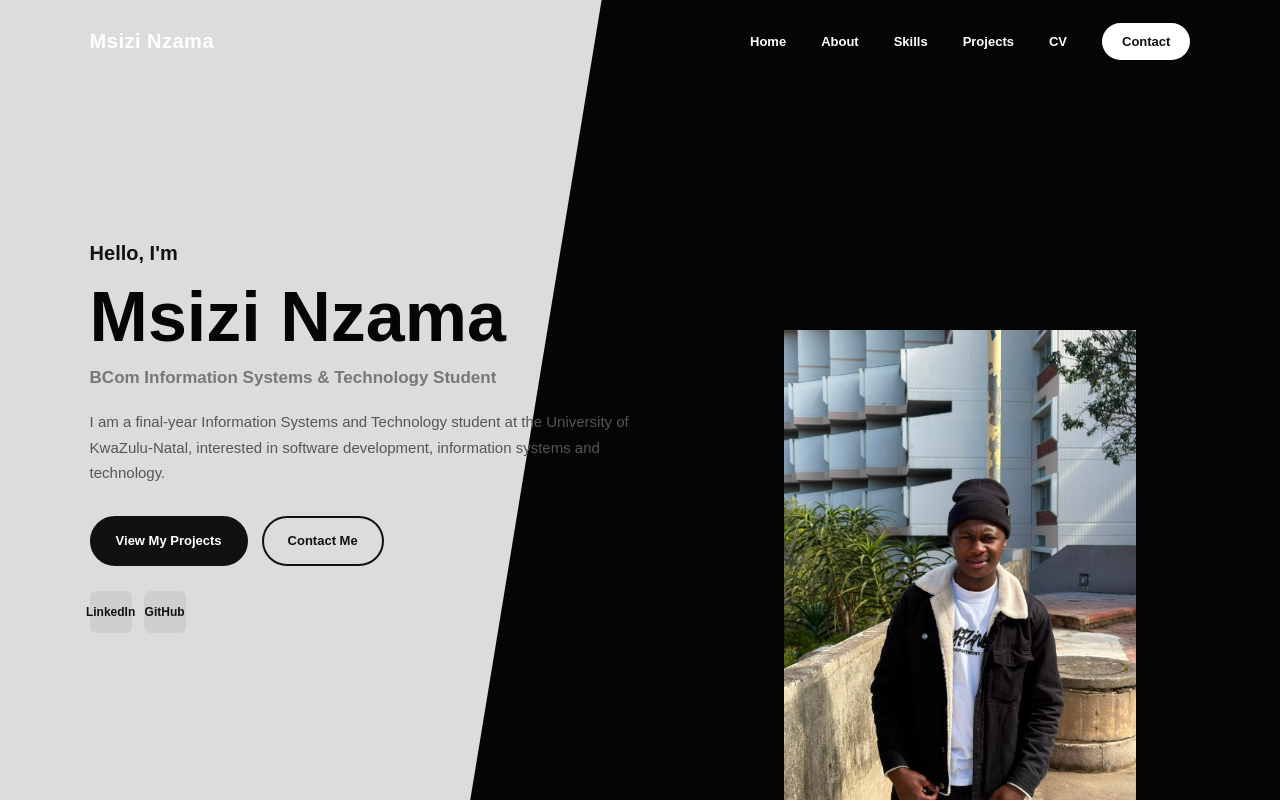
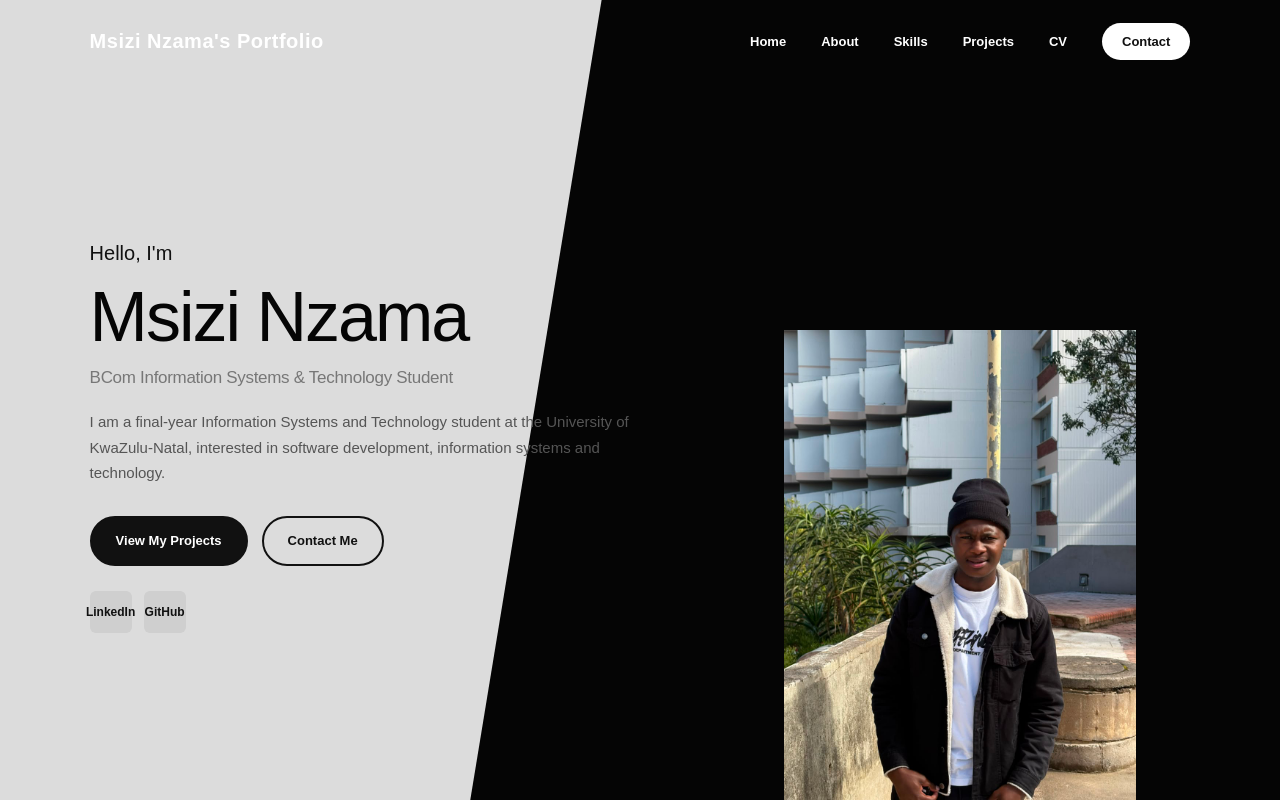
Before and after one commit to msizinzama87/-FUTURE_FS_01, a website: page Public/index.html in a window 1280 px wide. Shown: the top 803 px of the page. Drawn offline with nearby package versions, Linux system fonts and the light colour scheme.

Commit message:
Update portfolio design

```diff
--- a/Public/index.html
+++ b/Public/index.html
@@ -5,7 +5,7 @@
     <meta name="viewport" content="width=device-width, initial-scale=1.0">
 
     <meta name="description" content="Msizi Nzama professional portfolio website,a Bcom information system and technology student at University of KwaZulu-Natal">
-    <meta name="author" content="Msizi Nzama">
+    <meta name="author" content="Msizi Nzama ">
 
     <title>Msizi Nzama Portfolio | Portfolio</title>
 
@@ -19,7 +19,7 @@
         <nav class="navbar">
 
             <a href="#home" class="logo">
-                Msizi Nzama
+                Msizi Nzama's Portfolio
             </a>
 
             <ul class="nav-links">
@@ -401,18 +401,17 @@
     </main>
 
 
-    <!-- Footer -->
+       <!-- Footer -->
     <footer class="footer">
 
         <p>
-            &copy; 2026 Msizi Nzama. All Rights Reserved.
+            &copy; 2026 Msizi Nzama Portfolio. All Rights Reserved.
         </p>
 
     </footer>
 
-        ...
-
     <script src="https://cdn.jsdelivr.net/npm/@emailjs/browser@4/dist/email.min.js"></script>
     <script src="script.js"></script>
+
 </body>
 </html>
--- a/Public/style.css
+++ b/Public/style.css
@@ -16,7 +16,8 @@ html {
 }
 
 body {
-    font-family: Arial, Helvetica, sans-serif;
+    font-family: 'Manrope', Arial, Helvetica, sans-serif;
+    font-weight: 400;
     background: #ffffff;
     color: #111111;
     line-height: 1.6;
@@ -182,7 +183,7 @@ img {
     color: #111111;
 
     font-size: 20px;
-    font-weight: 600;
+    font-weight: 400;
 
     margin-bottom: 12px;
 }
@@ -193,7 +194,8 @@ img {
     font-size: clamp(48px, 6vw, 70px);
     line-height: 1.05;
 
-    font-weight: 800;
+    font-weight: 300;
+    letter-spacing: -2px;
 
     margin-bottom: 10px;
 
@@ -204,7 +206,8 @@ img {
     color: #777777;
 
     font-size: 17px;
-    font-weight: 600;
+    font-weight: 400;
+    letter-spacing: -0.3px;
 
     margin-bottom: 18px;
 }
```
